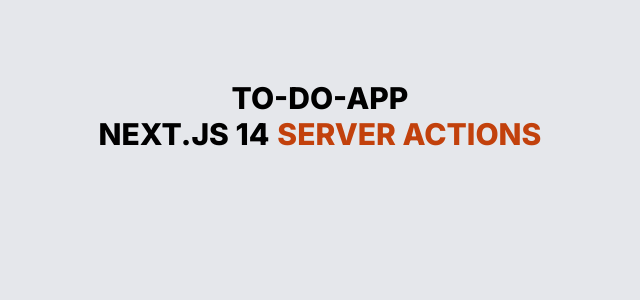
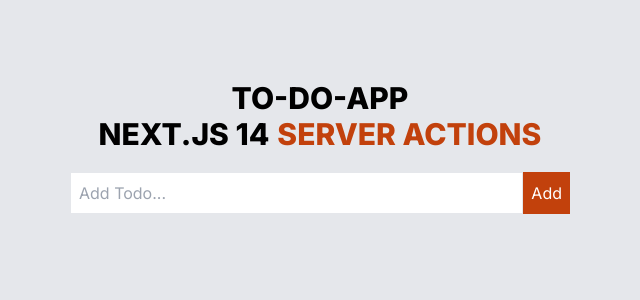
Before and after one commit to SzenftnerGergely/todo-app-nextjs-prisma, a Next.js app: page / in a window 1280 px wide. Shown: the top 300 px of the page, without its empty margins (320-960 px from the left). Built offline with nearby package versions, Linux system fonts and the light colour scheme.

Commit message:
create action set up

```diff
--- a/app/actions/todoActions.tsx
+++ b/app/actions/todoActions.tsx
@@ -0,0 +1,19 @@
+"use server";
+import { revalidatePath } from "next/cache"
+import { prisma } from "@/utils/prisma"
+
+export async function create(formData: FormData) {
+  const input = formData.get("input") as string
+
+  if (!input.trim()) {
+    return
+  }
+
+  await prisma.todo.create({
+    data: {
+      title: input,
+    },
+  });
+
+  revalidatePath("/")
+}
--- a/components/shared/AddTodo.tsx
+++ b/components/shared/AddTodo.tsx
@@ -1,9 +1,21 @@
+import { create } from "@/app/actions/todoActions";
+import Form from "../ui/Form";
+import Input from "../ui/Input";
+import Button from "../ui/Button";
+
 const AddTodo = () => {
   return (
-    <div>
+    <Form action={create} className="w-1/2 m-auto">
+      <div className="flex">
+        <Input
+          name="input"
+          type="text"
+          placeholder="Add Todo..."
+        />
+        <Button type="submit" text="Add" />
+      </div>
+    </Form>
+  );
+};
 
-    </div>
-  )
-}
-
-export default AddTodo
+export default AddTodo;
```
